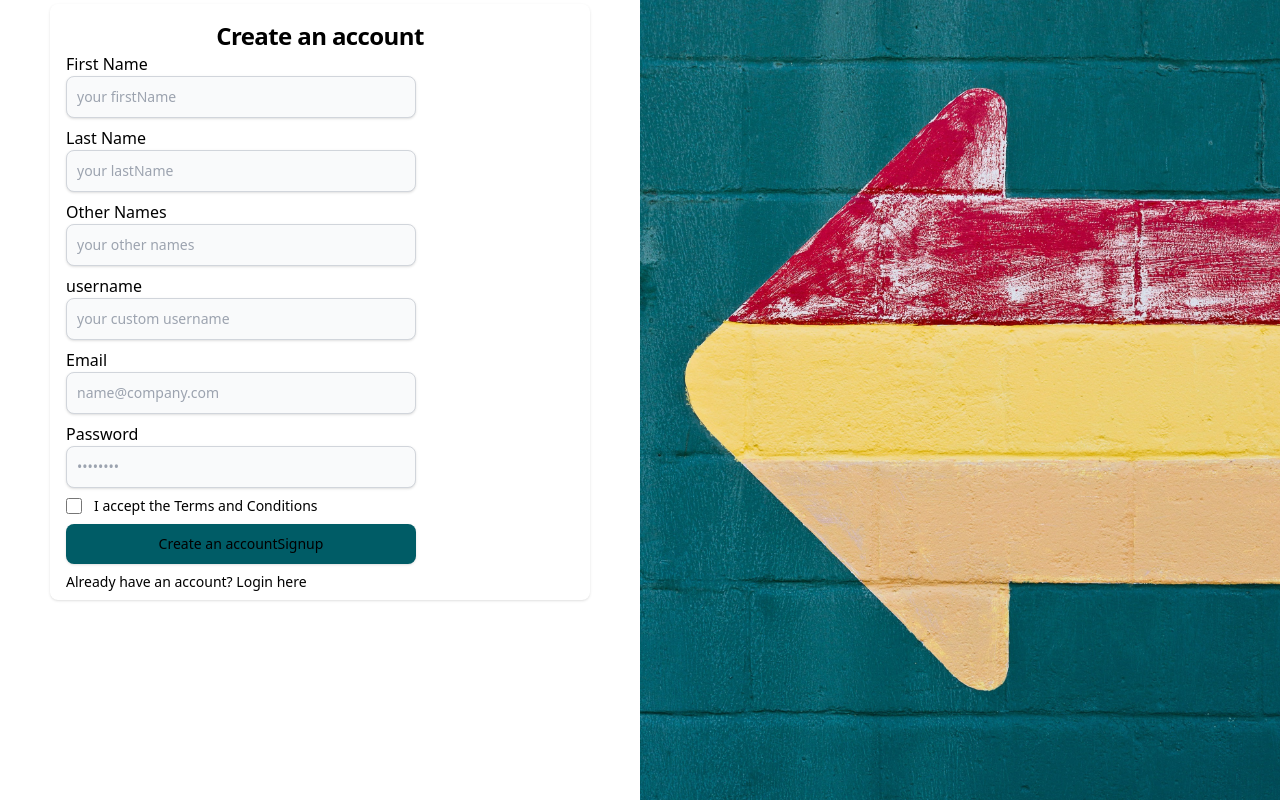
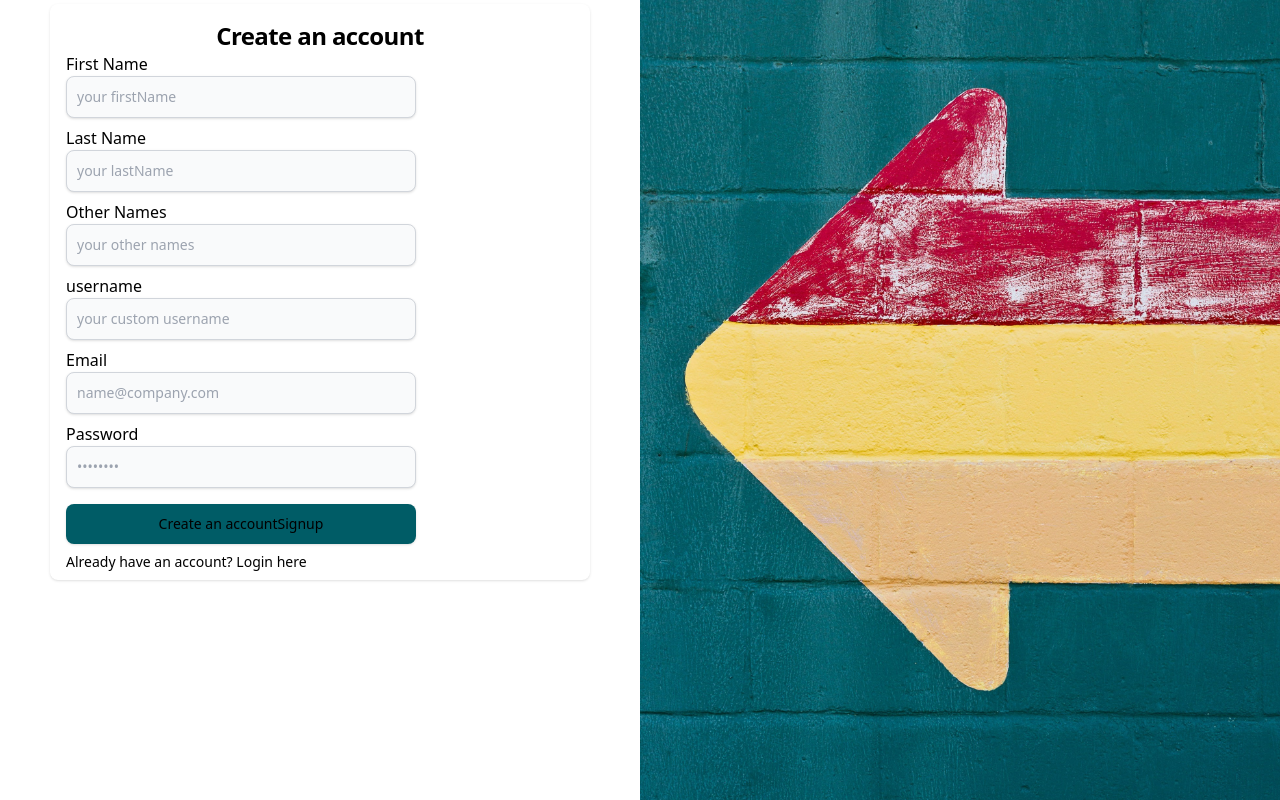
Before and after one commit to Zenith-Code-Architects/portfolio-app, a React (Vite) app: page /signup in a window 1280 px wide. Built offline with nearby package versions, Linux system fonts and the light colour scheme.

Commit message:
dashboard overview integration

```diff
--- a/src/components/Sidebar.jsx
+++ b/src/components/Sidebar.jsx
@@ -2,7 +2,6 @@ import { Link, useLocation } from "react-router-dom"
 import D from "../constants"
 import "../App.css"
 import ZcaLogo from "../assets/images/dashboard-logo.jpg"
-import { Bars2Icon, Bars3Icon } from "@heroicons/react/20/solid"
 import { useState } from "react"
 
 
--- a/src/pages/SignUp/index.jsx
+++ b/src/pages/SignUp/index.jsx
@@ -64,7 +64,7 @@ const SignUp = () => {
       userName: data.userName,
       password: data.password,
       email: data.email,
-      confirmedPassword: data.password,
+      confirmPassword: data.password,
 
     }
     if (data.otherNames) {
@@ -74,7 +74,6 @@ const SignUp = () => {
       const res = await apiSignUp(payload)
       console.log(res.data);
       toast.success(res.data)
-      toast.success(res.data)
       setTimeout(() => {
         navigate("/login");
       }, 5000)
@@ -82,7 +81,6 @@ const SignUp = () => {
 
     catch (error) {
       console.log(error);
-      toast.error(error)
       toast.error("An error occured");
 
     } finally {
@@ -103,7 +101,7 @@ const SignUp = () => {
               <h1 className="text-center text-xl font-bold leading-tight tracking-tight  md:text-2xl text-black">
                 Create an account
               </h1>
-              <form className=" md:space-y-2 " action="#" onSubmit={handleSubmit(onSubmit)}>
+              <form className=" md:space-y-2 "  onSubmit={handleSubmit(onSubmit)}>
 
                 <div className=''>
                   <div className='flex flex-row items-center gap-x-[310px]'>
@@ -266,12 +264,12 @@ const SignUp = () => {
                 </div> */}
 
                 <div className="flex items-start">
-                  <div className="flex items-center h-5">
+                  {/* <div className="flex items-center h-5">
                     <input id="terms" aria-describedby="terms" type="checkbox" className="w-4 h-4 border border-teal-600 rounded bg-teal-600 focus:ring-3 focus:ring-primary-300  focus:ring-primary-600 ring-offset-teal-600" />
-                  </div>
-                  <div className="ml-3 text-sm  ">
+                  </div> */}
+                  {/* <div className="ml-3 text-sm  ">
                     <label htmlFor="terms" className="font-light text-black">I accept the <Link className="font-medium text-primary-600 hover:underline " to="#">Terms and Conditions</Link> </label>
-                  </div>
+                  </div> */}
                 </div>
                 <button type="submit" className="text-black w-[350px] bg-[#005C66] hover:bg-[#E1B987] focus:ring-4 focus:outline-6 focus:ring-primary-300 font-medium rounded-lg text-sm px-5 py-2.5 text-center bg-primary-600 hover:bg-primary-700 focus:ring-primary-800 shadow">Create an account
                   {isSubmitting ? "Loading..." : "Signup"}
```
